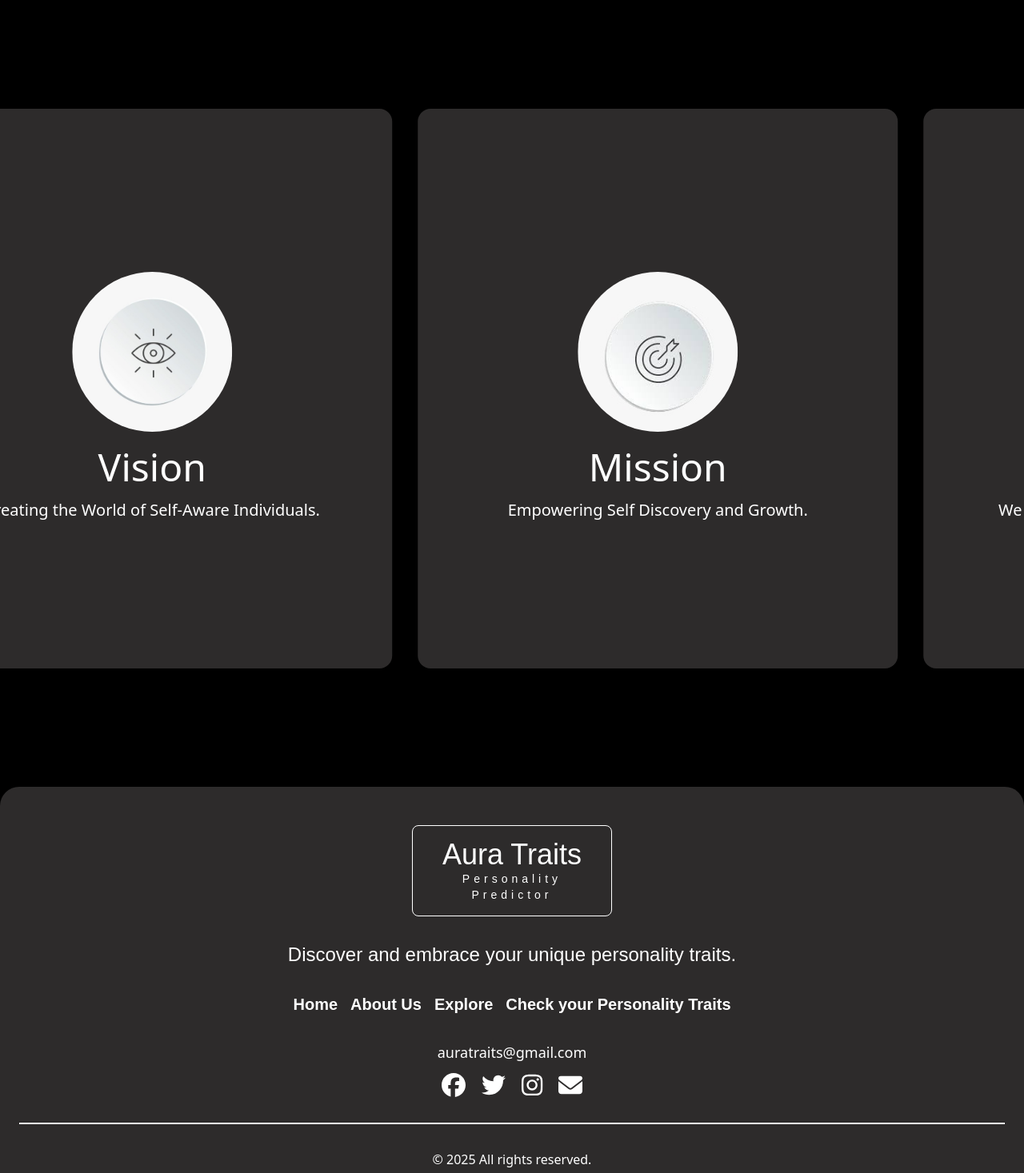
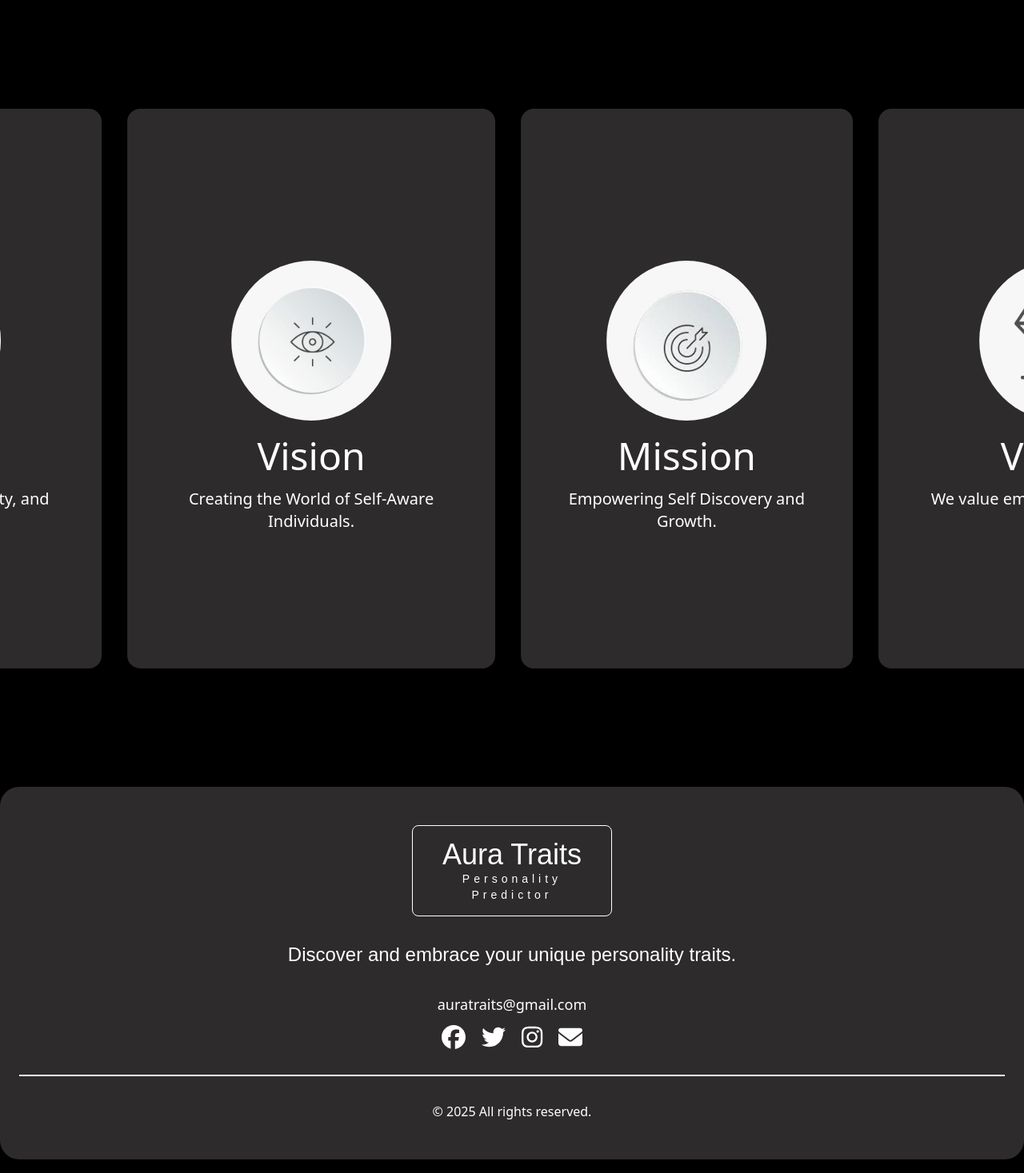
Before and after one commit to sanzay34/frontend_personality_prediction, a React (Vite) app: page / in a window 1280 px wide. Shown: the part 2246-3713 px from the top of the page at 80% size. Built offline with nearby package versions, Linux system fonts and the light colour scheme; a web font is replaced by a local one.

Commit message:
slider page  fixed

```diff
--- a/src/components/AutoScroll.jsx
+++ b/src/components/AutoScroll.jsx
@@ -30,11 +30,11 @@
 			id="scroll-section"
 			className="relative h-[600px] sm:h-[700px] lg:h-[800px] overflow-hidden mt-40 px-4"
 		>
-			<div className="flex animate-marquee whitespace-nowrap">
+			<div className="flex animate-marquee">
 				{[...cards, ...cards].map((card, index) => (
 					<div
 						key={index}
-						className="flex flex-col items-center justify-center flex-shrink-0 w-[300px] sm:w-[400px] lg:w-[600px] h-[500px] sm:h-[600px] lg:h-[700px] bg-customGray-50 rounded-2xl p-5 mx-4"
+						className="flex flex-col items-center justify-center flex-shrink-0 max-w-[300px] sm:max-w-[400px] lg:max-w-[600px] h-[500px] sm:h-[600px] lg:h-[700px] bg-customGray-50 rounded-2xl p-5 mx-4"
 					>
 						<img
 							src={card.image}
@@ -44,7 +44,7 @@
 						<h2 className="text-white text-3xl sm:text-4xl lg:text-5xl mt-5 text-center">
 							{card.title}
 						</h2>
-						<p className="text-white text-base sm:text-lg lg:text-xl mt-4 text-center max-w-[90%]">
+						<p className="text-white text-base sm:text-lg lg:text-xl mt-4 text-center max-w-[90%] whitespace-normal break-words">
 							{card.text}
 						</p>
 					</div>
--- a/src/components/footer.jsx
+++ b/src/components/footer.jsx
@@ -44,33 +44,7 @@
 					Discover and embrace your unique personality traits.
 				</div>
 
-				{/* Links */}
-				<div className="flex flex-col sm:flex-row flex-wrap justify-center gap-4 text-lg sm:text-xl font-poppins font-bold">
-					<div
-						onClick={handleHomeClick}
-						className="cursor-pointer hover:bg-customgradientb hover:bg-clip-text hover:text-transparent"
-					>
-						Home
-					</div>
-					<div
-						onClick={handleAboutusClick}
-						className="cursor-pointer hover:bg-customgradientb hover:bg-clip-text hover:text-transparent"
-					>
-						About Us
-					</div>
-					<div
-						onClick={handleExploreClick}
-						className="cursor-pointer hover:bg-customgradientb hover:bg-clip-text hover:text-transparent"
-					>
-						Explore
-					</div>
-					<div
-						onClick={handlePersonalityCheck}
-						className="cursor-pointer hover:bg-customgradientb hover:bg-clip-text hover:text-transparent"
-					>
-						Check your Personality Traits
-					</div>
-				</div>
+
 
 				{/* Social Links */}
 				<div className="flex flex-col items-center space-y-3">
--- a/src/index.css
+++ b/src/index.css
@@ -4,3 +4,15 @@
 @tailwind base;
 @tailwind components;
 @tailwind utilities;
+@keyframes marquee {
+    from {
+      transform: translateX(-10%);
+    }
+    to {
+      transform: translateX(-100%);
+    }
+  }
+  .animate-marquee {
+    display: flex;
+    animation: marquee 30s linear infinite;
+  }
```
